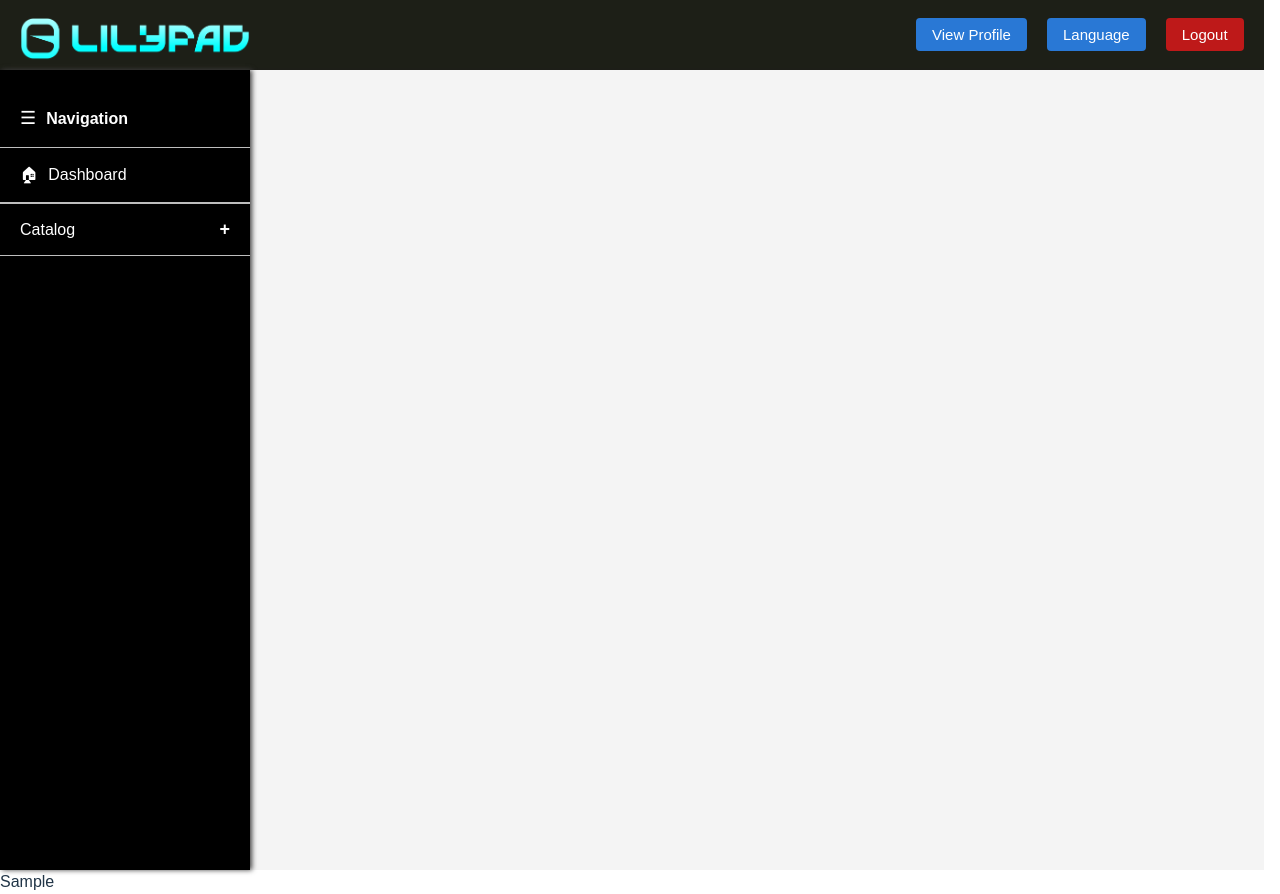
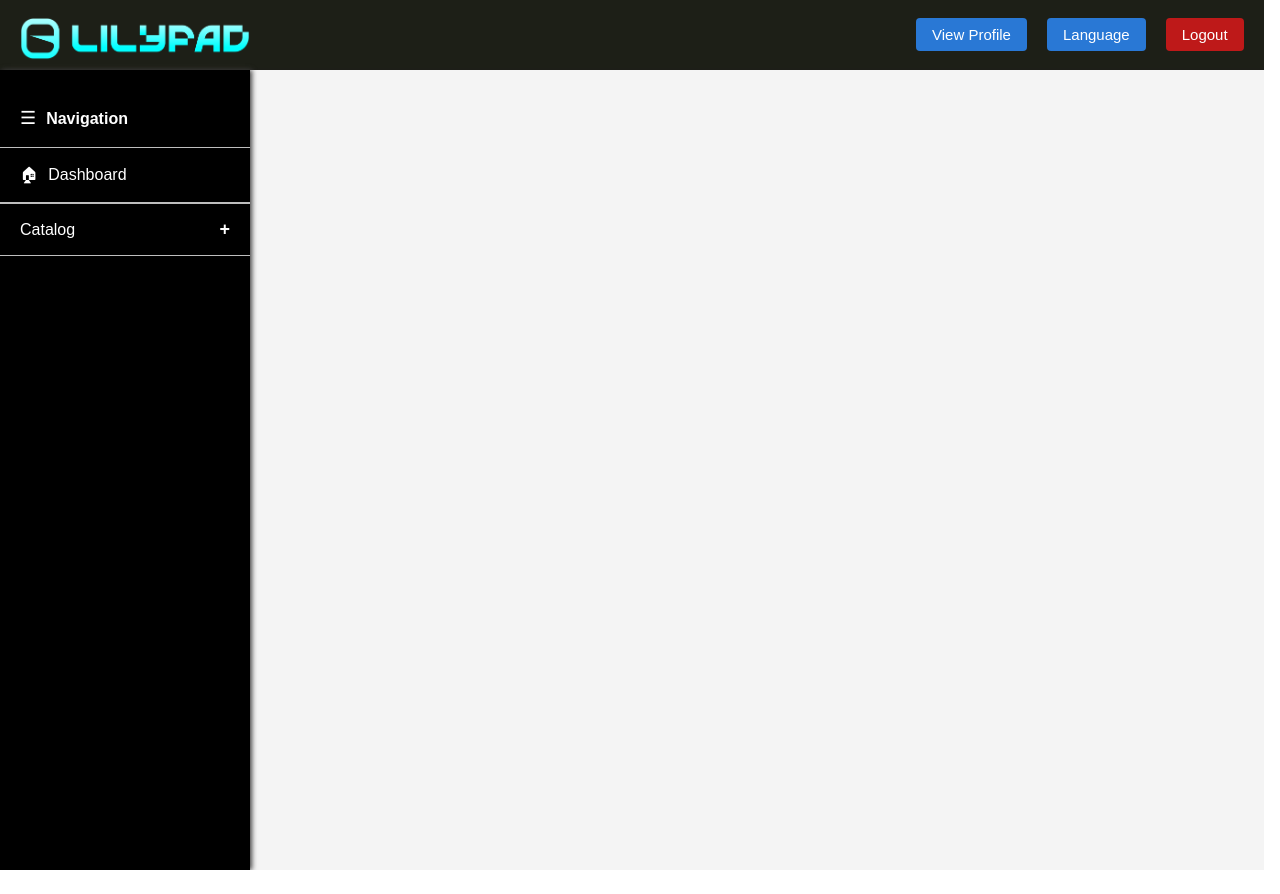
Before and after one commit to vtyagi26/Lilypad_frontend, a React (Vite) app: page / in a window 1280 px wide. After the commit the page ends 870 px from the top, so only its background shows below. Built offline with nearby package versions, Linux system fonts and the light colour scheme.

Commit message:
Update App.jsx

```diff
--- a/src/App.jsx
+++ b/src/App.jsx
@@ -3,15 +3,15 @@ import './App.css';
 import {createBrowserRouter, RouterProvider} from 'react-router-dom';
 import UpperBar from './components/upperbar';
 import Dashboard from './components/dashboard';
+import Categories from './components/categories';
 import Main_Dashboard from './components/Main_Dashboard';
-import Sample from './components/Sample';
 
 function App() {
   const router = createBrowserRouter([
     {
       path : "/",
       element : <><UpperBar />
-      <Dashboard /><Sample /></>
+      <Dashboard /></>
     },
     {
       path : "/Main_Dashboard",
@@ -19,15 +19,16 @@ function App() {
       <Main_Dashboard /></>
     },
     {
-      path : "/Category",
-      element : <>      <UpperBar />
-      <Dashboard /><Sample /></>
+      path : "/Categories",
+      element : <>
+
+      <Categories />
+      </>
     },
     {
       path : "/Attributes",
       element :<> <UpperBar />
       <Dashboard />
-      <Sample />
       </>
     }
   ])
```
